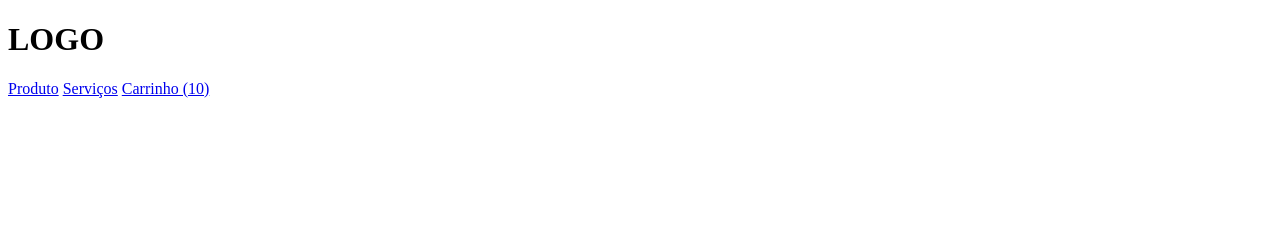
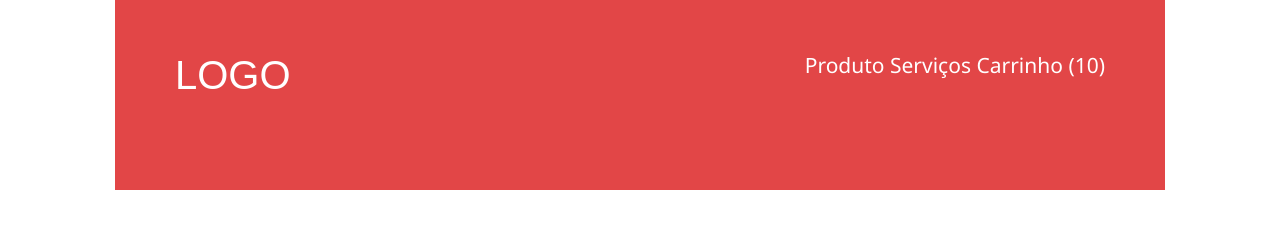
Before and after one commit to MichaelSimplicio/loja-fone, a plain HTML site: page index.html in a window 1280 px wide. Drawn offline with Linux system fonts and the light colour scheme.

Commit message:
Fim da terceira aula

```diff
--- /dev/null
+++ b/header.css
@@ -0,0 +1,24 @@
+header {
+  background-color: #e24647;
+  color: #fff;
+  overflow: hidden;
+  margin: 0px 115px;
+  padding: 55px 60px 95px;
+}
+
+h1 {
+  font-size: 40px;
+  font-family: Arial, "Roboto", sans-serif;
+  float: left;
+}
+
+nav {
+  font-size: 21px;
+  font-family: "Segoe UI", "Roboto", sans-serif;
+  float: right;
+}
+
+a {
+  text-decoration: none;
+  color: inherit;
+}
--- a/index.html
+++ b/index.html
@@ -3,14 +3,23 @@
   <head>
     <meta charset="UTF-8" />
     <meta name="viewport" content="width=device-width, initial-scale=1.0" />
+    <link
+      rel="stylesheet"
+      href="https://fonts.googleapis.com/css2?family=Roboto:wght@300;400;700&display=swap"
+    />
+    <link rel="stylesheet" href="reset.css" />
+    <link rel="stylesheet" type="text/css" href="header.css" />
+
     <title>Loja fone</title>
   </head>
   <body>
+    <header>
       <h1>LOGO</h1>
       <nav>
         <a href="#"> Produto</a>
         <a href="#"> Serviços</a>
         <a href="#"> Carrinho (10)</a>
       </nav>
+    </header>
   </body>
 </html>
--- /dev/null
+++ b/reset.css
@@ -0,0 +1,129 @@
+/* http://meyerweb.com/eric/tools/css/reset/
+   v2.0 | 20110126
+   License: none (public domain)
+*/
+
+html,
+body,
+div,
+span,
+applet,
+object,
+iframe,
+h1,
+h2,
+h3,
+h4,
+h5,
+h6,
+p,
+blockquote,
+pre,
+a,
+abbr,
+acronym,
+address,
+big,
+cite,
+code,
+del,
+dfn,
+em,
+img,
+ins,
+kbd,
+q,
+s,
+samp,
+small,
+strike,
+strong,
+sub,
+sup,
+tt,
+var,
+b,
+u,
+i,
+center,
+dl,
+dt,
+dd,
+ol,
+ul,
+li,
+fieldset,
+form,
+label,
+legend,
+table,
+caption,
+tbody,
+tfoot,
+thead,
+tr,
+th,
+td,
+article,
+aside,
+canvas,
+details,
+embed,
+figure,
+figcaption,
+footer,
+header,
+hgroup,
+menu,
+nav,
+output,
+ruby,
+section,
+summary,
+time,
+mark,
+audio,
+video {
+  margin: 0;
+  padding: 0;
+  border: 0;
+  font-size: 100%;
+  font: inherit;
+  vertical-align: baseline;
+}
+/* HTML5 display-role reset for older browsers */
+article,
+aside,
+details,
+figcaption,
+figure,
+footer,
+header,
+hgroup,
+menu,
+nav,
+section {
+  display: block;
+}
+body {
+  line-height: 1;
+}
+ol,
+ul {
+  list-style: none;
+}
+blockquote,
+q {
+  quotes: none;
+}
+blockquote:before,
+blockquote:after,
+q:before,
+q:after {
+  content: "";
+  content: none;
+}
+table {
+  border-collapse: collapse;
+  border-spacing: 0;
+}
```
Also changed, not shown: 1 other file. Lines whose indentation alone changed are shown as unchanged.
